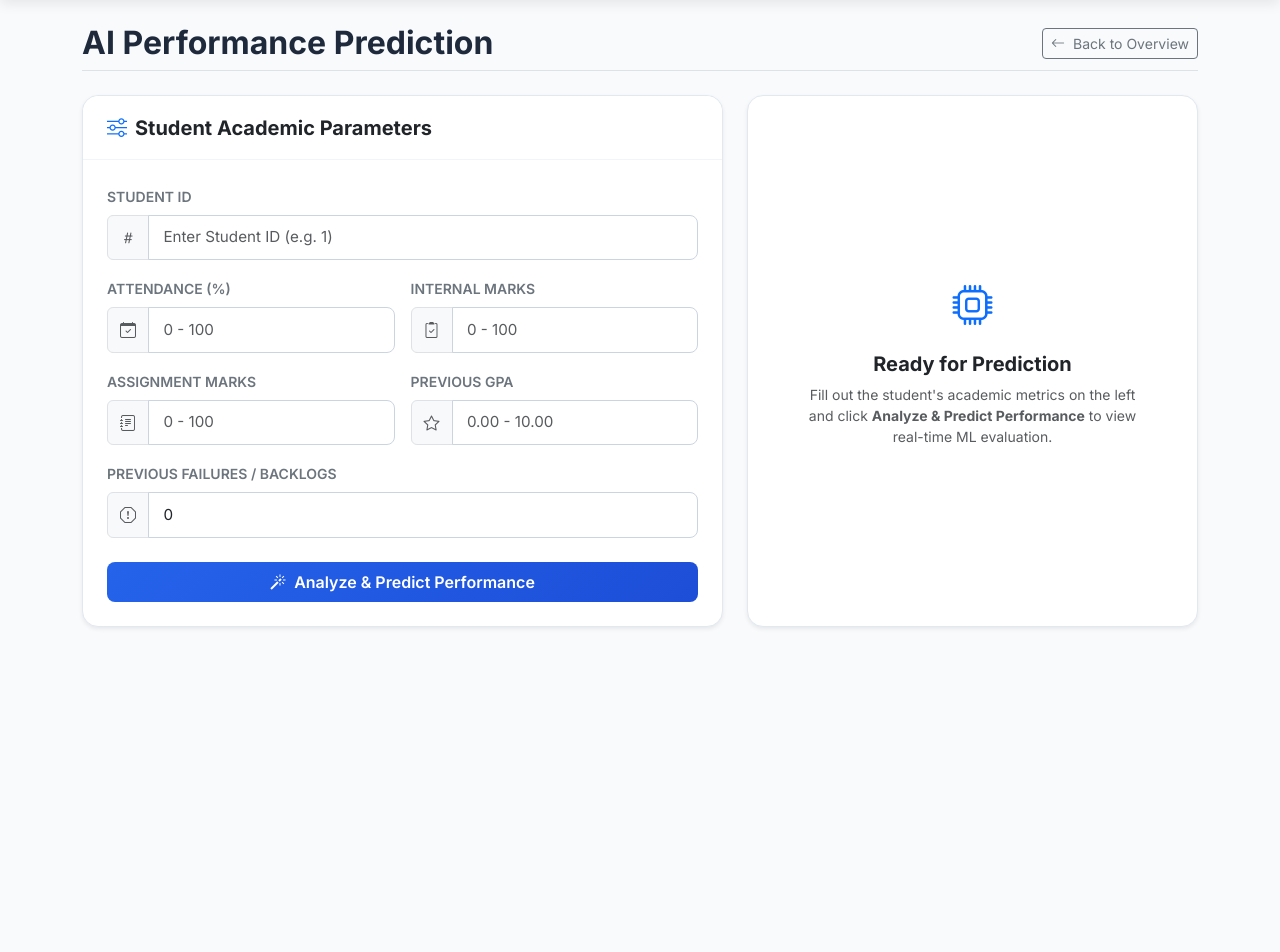
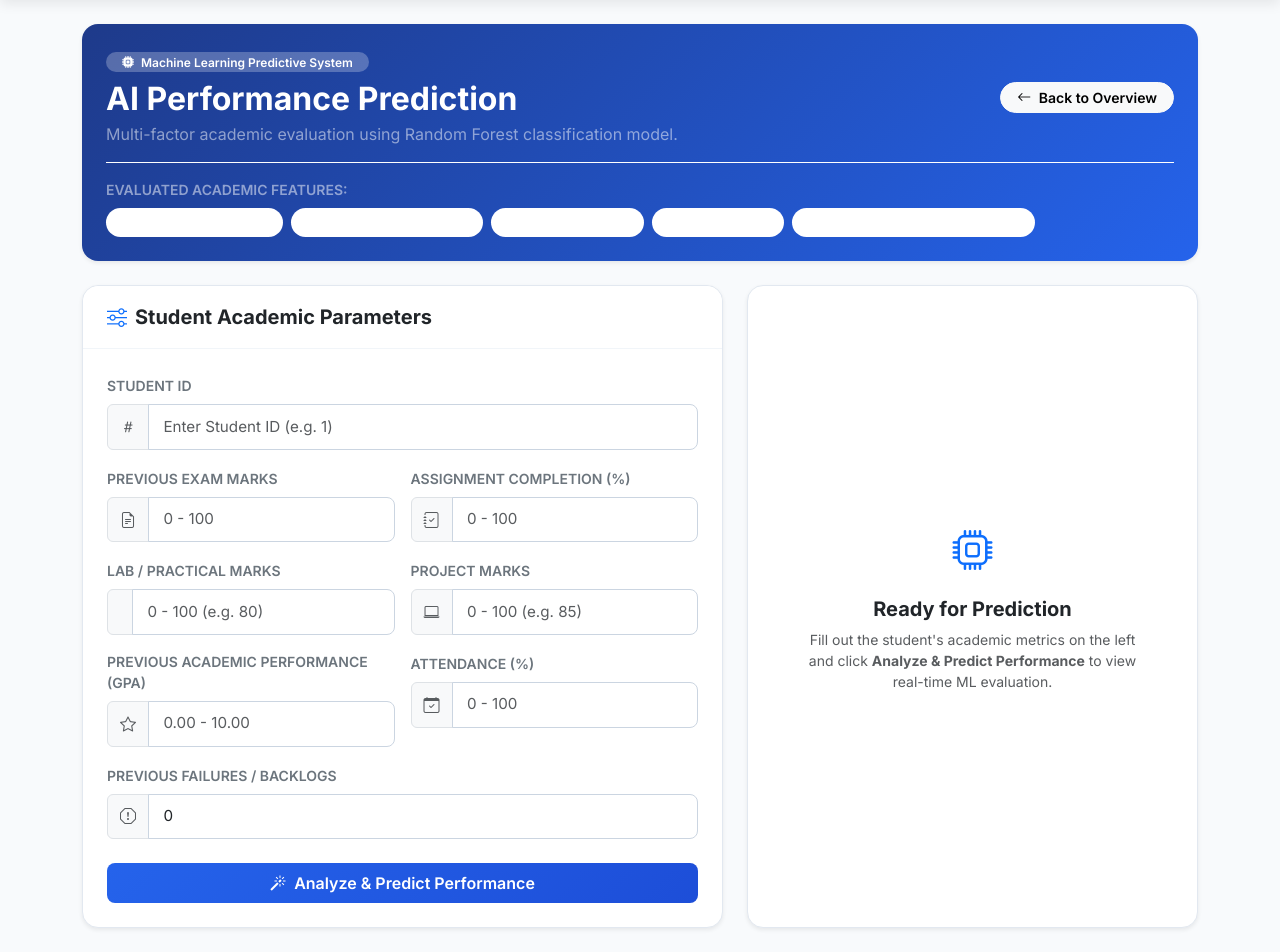
Before and after one commit to Shabna-002/AI---based-student-performance-prediction, a Flask app: page /predict in a window 1280 px wide. Shown: the part 63-1015 px from the top of the page. Before the commit the page ends 691 px from the top, so only its background shows below. Run offline with Flask 3, Linux system fonts and the light colour scheme; a user stored in the database is signed in.

Commit message:
Add AI Performance Prediction header with evaluation features: previous exam, assignment, lab, project, and academic performance

```diff
--- a/app.py
+++ b/app.py
@@ -180,7 +180,23 @@
         except ValueError:
             student_id = 1
 
-        features = [float(request.form[k]) for k in ["attendance", "internal", "assignment", "gpa", "failures"]]
+        # Retrieve academic parameters
+        attendance = float(request.form.get("attendance", 85.0))
+        exam_marks = float(request.form.get("internal", request.form.get("previous_exam", 0)))
+        lab_marks = float(request.form.get("lab_marks", 0) or 0)
+        project_marks = float(request.form.get("project_marks", 0) or 0)
+
+        # If lab & project marks are provided, factor them into internal evaluation
+        if lab_marks > 0 or project_marks > 0:
+            internal_val = round((exam_marks * 0.6) + (lab_marks * 0.2) + (project_marks * 0.2), 2)
+        else:
+            internal_val = exam_marks
+
+        assignment = float(request.form.get("assignment", 0))
+        gpa = float(request.form.get("gpa", 0))
+        failures = float(request.form.get("failures", 0))
+
+        features = [attendance, internal_val, assignment, gpa, failures]
         v = pd.DataFrame([features], columns=["attendance", "internal", "assignment", "gpa", "failures"])
         m = joblib.load(MODEL_PATH)
         pred = m.predict(v)[0]
--- a/templates/dashboard.html
+++ b/templates/dashboard.html
@@ -91,7 +91,8 @@
                             <i class="bi bi-magic"></i>
                         </div>
                         <div>
-                            <h5 class="fw-bold mb-0 text-dark">AI Prediction</h5>
+                            <h5 class="fw-bold mb-1 text-dark">AI Performance Prediction</h5>
+                            <p class="text-muted small mb-0">Evaluates previous exam marks, assignment completion, lab/practical marks, project marks & academic performance.</p>
                         </div>
                     </div>
                     <a href="/predict" class="btn btn-primary rounded-pill px-4">
--- a/templates/login.html
+++ b/templates/login.html
@@ -100,7 +100,7 @@
                                 <i class="bi bi-cpu-fill"></i>
                                 <div>
                                     <strong class="d-block text-white">AI Performance Prediction</strong>
-                                    <small class="text-white-50">Random Forest predictive inference</small>
+                                    <small class="text-white-50">Evaluates previous exam marks, assignment completion, lab/practical marks, project marks & previous academic performance</small>
                                 </div>
                             </div>
                             <div class="feature-badge">
--- a/templates/predict.html
+++ b/templates/predict.html
@@ -4,14 +4,34 @@
 
 {% block content %}
 <div class="container">
-    <!-- Page Header -->
-    <div class="d-flex flex-wrap align-items-center justify-content-between mb-4 pb-2 border-bottom">
-        <div>
-            <h2 class="fw-bold mb-0">AI Performance Prediction</h2>
+    <!-- AI Performance Prediction Header Card -->
+    <div class="card shadow-sm border-0 mb-4 text-white" style="background: linear-gradient(135deg, #1e3a8a 0%, #2563eb 100%);">
+        <div class="card-body p-4">
+            <div class="d-flex flex-wrap align-items-center justify-content-between gap-3 mb-3">
+                <div>
+                    <span class="badge bg-white bg-opacity-25 text-white px-3 py-1 rounded-pill mb-2 fw-semibold">
+                        <i class="bi bi-cpu-fill me-1"></i> Machine Learning Predictive System
+                    </span>
+                    <h2 class="fw-bold mb-1">AI Performance Prediction</h2>
+                    <p class="text-white-50 mb-0">Multi-factor academic evaluation using Random Forest classification model.</p>
+                </div>
+                <a href="/dashboard" class="btn btn-light btn-sm px-3 rounded-pill fw-semibold">
+                    <i class="bi bi-arrow-left me-1"></i> Back to Overview
+                </a>
+            </div>
+
+            <!-- Key Evaluated Academic Features -->
+            <div class="pt-3 border-top border-white border-opacity-20">
+                <div class="small fw-semibold text-uppercase tracking-wider text-white-50 mb-2">Evaluated Academic Features:</div>
+                <div class="d-flex flex-wrap gap-2">
+                    <span class="badge bg-white bg-opacity-15 text-white px-3 py-2 rounded-pill"><i class="bi bi-file-earmark-text me-1"></i> Previous Exam Marks</span>
+                    <span class="badge bg-white bg-opacity-15 text-white px-3 py-2 rounded-pill"><i class="bi bi-check2-all me-1"></i> Assignment Completion</span>
+                    <span class="badge bg-white bg-opacity-15 text-white px-3 py-2 rounded-pill"><i class="bi bi-flask me-1"></i> Lab/Practical Marks</span>
+                    <span class="badge bg-white bg-opacity-15 text-white px-3 py-2 rounded-pill"><i class="bi bi-laptop me-1"></i> Project Marks</span>
+                    <span class="badge bg-white bg-opacity-15 text-white px-3 py-2 rounded-pill"><i class="bi bi-mortarboard me-1"></i> Previous Academic Performance</span>
+                </div>
+            </div>
         </div>
-        <a href="/dashboard" class="btn btn-outline-secondary btn-sm">
-            <i class="bi bi-arrow-left me-1"></i> Back to Overview
-        </a>
     </div>
 
     <div class="row g-4">
@@ -33,34 +53,50 @@
                             </div>
 
                             <div class="col-md-6">
-                                <label class="form-label fw-semibold small text-secondary">ATTENDANCE (%)</label>
+                                <label class="form-label fw-semibold small text-secondary">PREVIOUS EXAM MARKS</label>
                                 <div class="input-group">
-                                    <span class="input-group-text bg-light text-muted"><i class="bi bi-calendar-check"></i></span>
-                                    <input type="number" step="0.1" name="attendance" class="form-control" placeholder="0 - 100" min="0" max="100" required>
-                                </div>
-                            </div>
-
-                            <div class="col-md-6">
-                                <label class="form-label fw-semibold small text-secondary">INTERNAL MARKS</label>
-                                <div class="input-group">
-                                    <span class="input-group-text bg-light text-muted"><i class="bi bi-clipboard2-check"></i></span>
+                                    <span class="input-group-text bg-light text-muted"><i class="bi bi-file-earmark-text"></i></span>
                                     <input type="number" step="0.1" name="internal" class="form-control" placeholder="0 - 100" min="0" max="100" required>
                                 </div>
                             </div>
 
                             <div class="col-md-6">
-                                <label class="form-label fw-semibold small text-secondary">ASSIGNMENT MARKS</label>
+                                <label class="form-label fw-semibold small text-secondary">ASSIGNMENT COMPLETION (%)</label>
                                 <div class="input-group">
-                                    <span class="input-group-text bg-light text-muted"><i class="bi bi-journal-text"></i></span>
+                                    <span class="input-group-text bg-light text-muted"><i class="bi bi-journal-check"></i></span>
                                     <input type="number" step="0.1" name="assignment" class="form-control" placeholder="0 - 100" min="0" max="100" required>
                                 </div>
                             </div>
 
                             <div class="col-md-6">
-                                <label class="form-label fw-semibold small text-secondary">PREVIOUS GPA</label>
+                                <label class="form-label fw-semibold small text-secondary">LAB / PRACTICAL MARKS</label>
+                                <div class="input-group">
+                                    <span class="input-group-text bg-light text-muted"><i class="bi bi-flask"></i></span>
+                                    <input type="number" step="0.1" name="lab_marks" class="form-control" placeholder="0 - 100 (e.g. 80)" min="0" max="100">
+                                </div>
+                            </div>
+
+                            <div class="col-md-6">
+                                <label class="form-label fw-semibold small text-secondary">PROJECT MARKS</label>
+                                <div class="input-group">
+                                    <span class="input-group-text bg-light text-muted"><i class="bi bi-laptop"></i></span>
+                                    <input type="number" step="0.1" name="project_marks" class="form-control" placeholder="0 - 100 (e.g. 85)" min="0" max="100">
+                                </div>
+                            </div>
+
+                            <div class="col-md-6">
+                                <label class="form-label fw-semibold small text-secondary">PREVIOUS ACADEMIC PERFORMANCE (GPA)</label>
                                 <div class="input-group">
                                     <span class="input-group-text bg-light text-muted"><i class="bi bi-star"></i></span>
                                     <input type="number" step="0.01" name="gpa" class="form-control" placeholder="0.00 - 10.00" min="0" max="10" required>
+                                </div>
+                            </div>
+
+                            <div class="col-md-6">
+                                <label class="form-label fw-semibold small text-secondary">ATTENDANCE (%)</label>
+                                <div class="input-group">
+                                    <span class="input-group-text bg-light text-muted"><i class="bi bi-calendar-check"></i></span>
+                                    <input type="number" step="0.1" name="attendance" class="form-control" placeholder="0 - 100" min="0" max="100" required>
                                 </div>
                             </div>
 
--- a/templates/signup.html
+++ b/templates/signup.html
@@ -106,8 +106,8 @@
                             <div class="feature-badge">
                                 <i class="bi bi-cpu-fill"></i>
                                 <div>
-                                    <strong class="d-block text-white">Real-Time Risk Prediction</strong>
-                                    <small class="text-white-50">Accurate machine learning forecasting</small>
+                                    <strong class="d-block text-white">AI Performance Prediction</strong>
+                                    <small class="text-white-50">Evaluates previous exam marks, assignment completion, lab/practical marks, project marks & previous academic performance</small>
                                 </div>
                             </div>
                             <div class="feature-badge mb-0">
```
